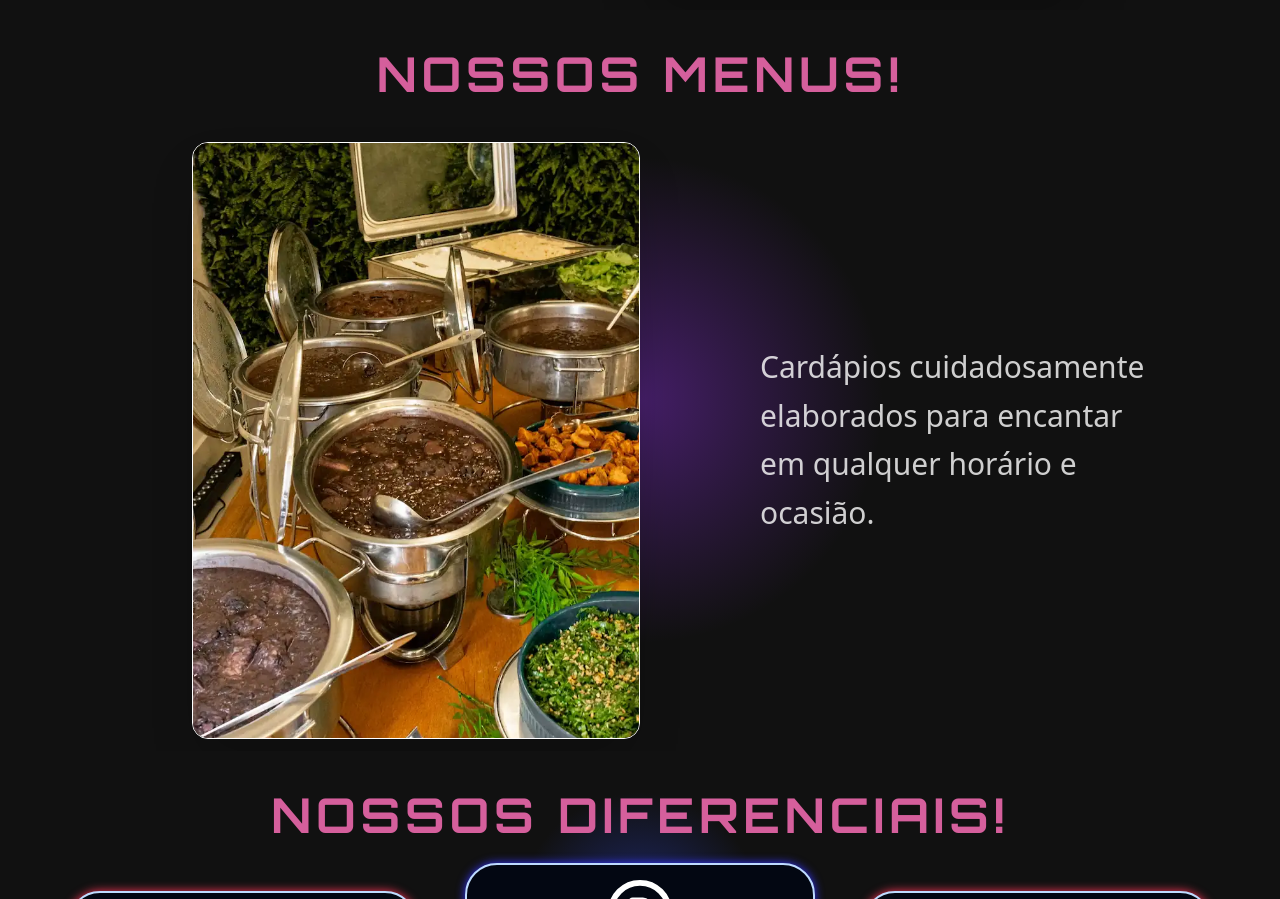
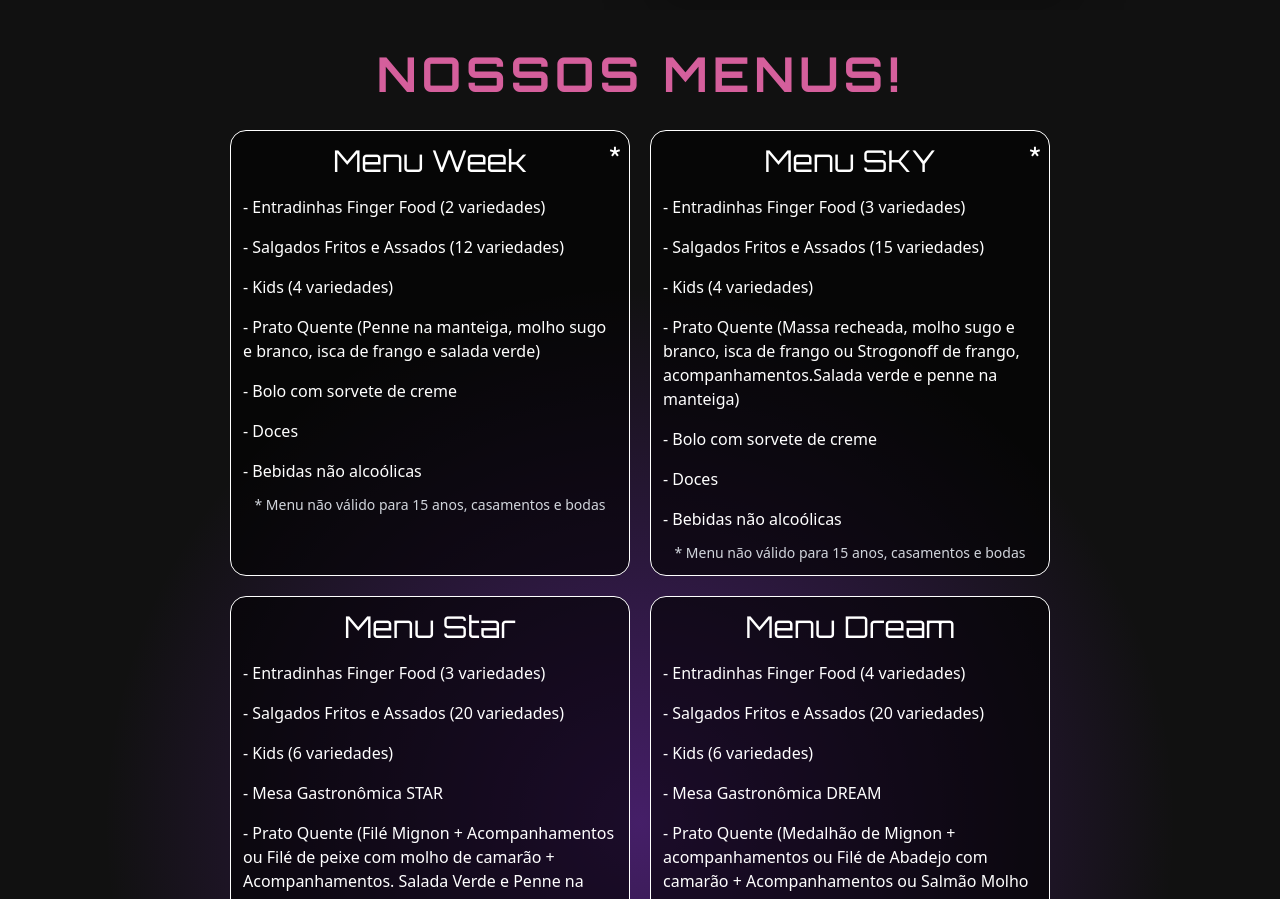
Before and after one commit to LuanMSouza/my-dream-party, a Next.js app: page / in a window 1280 px wide. Shown: the part 1901-2800 px from the top of the page. Built offline with nearby package versions, Linux system fonts and the light colour scheme.

Commit message:
refactor: seção do meu

```diff
--- a/app/globals.css
+++ b/app/globals.css
@@ -4,6 +4,7 @@ body {
   background-color: #111;
   margin: 0;
   padding: 0;
+  overflow: auto;
 }
 
 .neon {
--- a/blocos/menu.tsx
+++ b/blocos/menu.tsx
@@ -1,29 +1,87 @@
 'use client'
-import Image from "next/image";
 import { useEffect, useState } from "react";
 
 export default function Menu() {
 
-    const imagens = [
-        { id: 1, src: '/menu1.webp', alt: 'Foto finger food' },
-        { id: 2, src: '/menu2.webp', alt: 'Foto feijoada' },
-        { id: 3, src: '/menu3.webp', alt: 'Foto cesta frutas' },
-        { id: 4, src: '/menu4.webp', alt: 'Foto onion ring' },
-        { id: 5, src: '/menu5.webp', alt: 'Foto mesa completa' }
+    const menu = [
+        {
+            id: 1,
+            nome: 'Menu Week',
+            observacao: true,
+            itens: [
+                'Entradinhas Finger Food (2 variedades)',
+                'Salgados Fritos e Assados (12 variedades)',
+                'Kids (4 variedades)',
+                'Prato Quente (Penne na manteiga, molho sugo e branco, isca de frango e salada verde)',
+                'Bolo com sorvete de creme',
+                'Doces',
+                'Bebidas não alcoólicas',
+            ]
+        },
+        {
+            id: 2,
+            nome: 'Menu SKY',
+            observacao: true,
+            itens: [
+                'Entradinhas Finger Food (3 variedades)',
+                'Salgados Fritos e Assados (15 variedades)',
+                'Kids (4 variedades)',
+                'Prato Quente (Massa recheada, molho sugo e branco, isca de frango ou Strogonoff de frango, acompanhamentos.Salada verde e penne na manteiga)',
+                'Bolo com sorvete de creme',
+                'Doces',
+                'Bebidas não alcoólicas',
+            ]
+        },
+        {
+            id: 3,
+            nome: 'Menu Star',
+            observacao: false,
+            itens: [
+                'Entradinhas Finger Food (3 variedades)',
+                'Salgados Fritos e Assados (20 variedades)',
+                'Kids (6 variedades)',
+                'Mesa Gastronômica STAR',
+                'Prato Quente (Filé Mignon + Acompanhamentos ou Filé de peixe com molho de camarão + Acompanhamentos. Salada Verde e Penne na Manteiga))',
+                'Bolo com sorvete de creme',
+                'Doces',
+                'Bebidas não alcoólicas',
+            ]
+        },
+        {
+            id: 4,
+            nome: 'Menu Dream',
+            observacao: false,
+            itens: [
+                'Entradinhas Finger Food (4 variedades)',
+                'Salgados Fritos e Assados (20 variedades)',
+                'Kids (6 variedades)',
+                'Mesa Gastronômica DREAM',
+                'Prato Quente (Medalhão de Mignon + acompanhamentos ou Filé de Abadejo com camarão + Acompanhamentos ou Salmão Molho Maracujá + Acompanhamentos. Penne na Manteiga e Salada Verde)',
+                'Bolo com sorvete de creme',
+                'Doces',
+                'Bebidas não alcoólicas',
+            ]
+        }, {
+            id: 5,
+            nome: 'Menu Feijoada',
+            observacao: false,
+            itens: [
+                'Entradinhas Finger Food (3 variedades)',
+                'Salgados Fritos e Assados (10 variedades)',
+                'Kids (4 variedades)',
+                'Mesa Petiscos completa',
+                'Feijoada completa',
+                'Feijoada Light com itens separados',
+                'Acompanhamentos da Feijoada',
+                'Penne na Manteiga',
+                'Bolo com sorvete de creme',
+                'Doces',
+                'Bebidas não alcoólicas',
+            ]
+        },
     ]
 
-    const [imagemAtual, setImagemAtual] = useState(imagens[0])
 
-    useEffect(() => {
-        const intervalo = setInterval(() => {
-            setImagemAtual((prev) => {
-                const proximoIndex = (imagens.findIndex(img => img.id === prev.id) + 1) % imagens.length;
-                return imagens[proximoIndex];
-            });
-        }, 5000);
-
-        return () => clearInterval(intervalo);
-    }, []);
 
     return (
         <section id="menu" className="my-10 relative overflow-x-hidden">
@@ -34,28 +92,31 @@ export default function Menu() {
 
             <h2 className="text-center font-bold text-3xl md:text-5xl uppercase tracking-widest text-[#d55f9c] mb-8">
                 nossos menus!</h2>
-            <div className="grid grid-cols-1 sm:grid-cols-2 justify-center items-center">
+            <div className="flex flex-wrap justify-center w-[90%] m-auto justify-items-center gap-5">
 
-                {/* Carrosel */}
-                <div className="relative  mx-auto w-[70%] max-w-5xl aspect-3/4 my-3 overflow-hidden rounded-2xl shadow-2xl border border-white  md:max-w-150 md:mr-0 md:ml-auto">
-                    {imagens.map((img) => (
-                        <Image
-                            key={img.id}
-                            src={img.src}
-                            fill
-                            alt={img.alt}
-                            sizes="(max-width: 1280px) 100vw, 1200px"
-                            className={`object-cover absolute inset-0 duration-1000 ease-in-out ${img.id === imagemAtual.id ? 'opacity-100 scale-100' : 'opacity-0 scale-110'
-                                }`}
-                            priority={img.id === 1}
-                        />
-                    ))}
-                </div>
+                {
+                    menu.map((m) => {
+                        return (
+                            <div className="text-white w-75 sm:w-100 border bg-black/60 p-3 rounded-2xl relative " key={m.id}>
+                                <p className="text-center text-3xl">{m.nome}</p>
 
-                {/* Texto */}
-                <p className="sm:max-w-full sm:text-left sm:text-2xl md:text-3xl text-center text-white/80 font-sans text-xl max-w-[80%] mx-auto leading-relaxed md:w-100">
-                    Cardápios cuidadosamente elaborados para encantar em qualquer horário e ocasião.</p>
+                                {m.itens.map((i) => {
+                                    return (
+                                        <p className="text-base mt-4 font-sans"> - {i}</p>
+                                    )
+                                })}
 
+                                {m.observacao ? <p className="absolute top-2 right-2 text-2xl">*</p> : ''}
+
+                                {m.observacao ?
+                                    <p className=" text-sm text-center mt-3 font-sans text-gray-300">
+                                        * Menu não válido para 15 anos, casamentos e bodas
+                                    </p> : ''}
+
+                            </div>
+                        )
+                    })
+                }
             </div>
 
 
```
